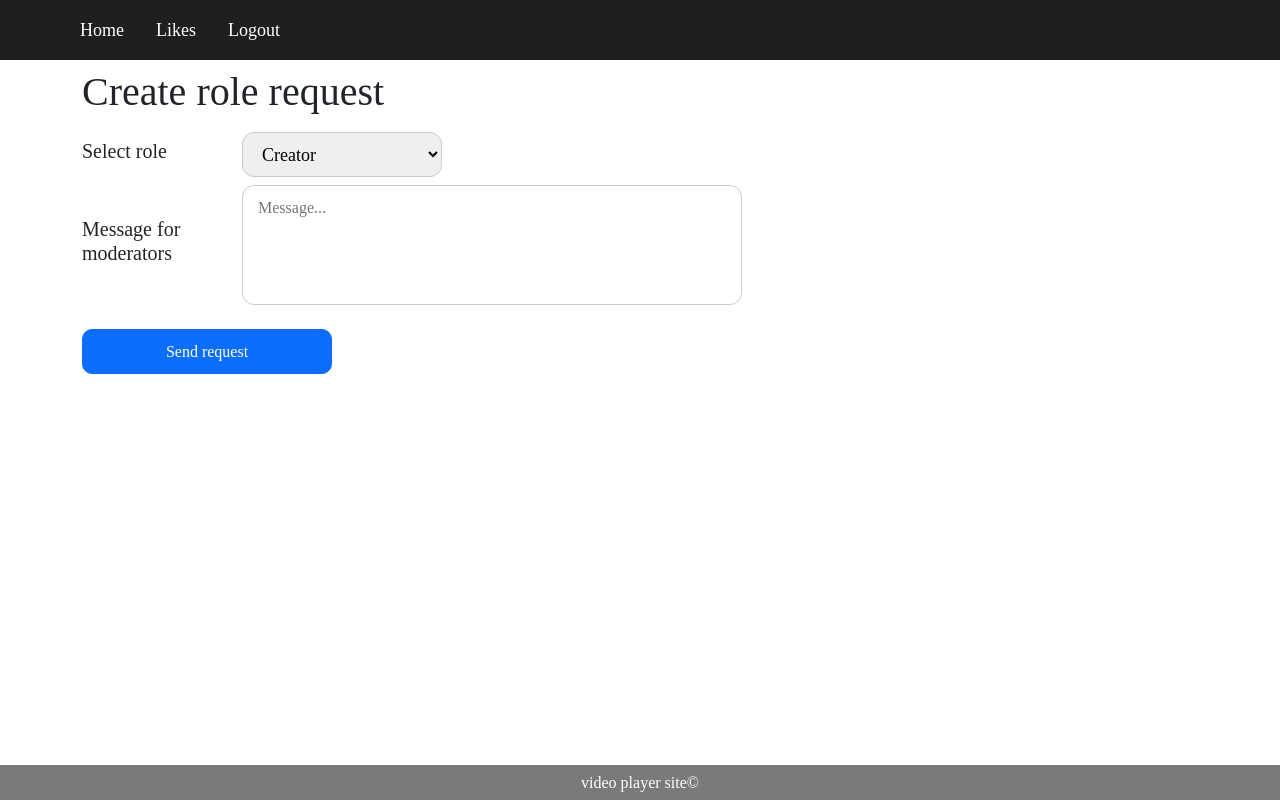
After one commit to xanaxhol1c/video-player-site, a Django app: page /create-role-request/ in a window 1280 px wide. The commit adds this page. Run offline with Django 5.2, Linux system fonts and the light colour scheme; a user stored in the database is signed in; data comes from the database, SQL or seed files in the repository; both versions use the stored data as it was after the commit; some libraries are stand-ins or nearby versions; some web fonts are replaced.

Commit message:
added model + form + view for role requests

```diff
--- a/video_player_site/authorization/forms.py
+++ b/video_player_site/authorization/forms.py
@@ -1,6 +1,6 @@
 from django import forms
 from django.contrib.auth.hashers import make_password
-from .models import UserModel
+from .models import UserModel, UserRoleRequest
 
 class UserRegistrationForm(forms.ModelForm):
     class Meta:
@@ -19,3 +19,8 @@ class UserRegistrationForm(forms.ModelForm):
             user.save()
 
         return user
+
+class CreateUserRoleRequest(forms.ModelForm):
+    class Meta:
+        model = UserRoleRequest
+        fields = ['role', 'message']
--- a/video_player_site/authorization/models.py
+++ b/video_player_site/authorization/models.py
@@ -32,3 +32,19 @@ class UserLikes(models.Model):
 
     class Meta:
         unique_together = ('user', 'video')
+
+
+class UserRoleRequest(models.Model):
+    user = models.ForeignKey(UserModel, on_delete=models.CASCADE)
+    role = models.ForeignKey(Role, on_delete=models.CASCADE)
+    message = models.TextField(max_length=500)
+    is_approved = models.BooleanField(default=None, null=True)
+    created_at = models.DateTimeField(auto_now_add=True)
+
+    class Meta:
+        verbose_name="Role Request"
+        verbose_name_plural="Role Requests"
+
+
+    def __str__(self):
+        return str(f'{self.user.username} -> {self.role.name}')
--- a/video_player_site/main/urls.py
+++ b/video_player_site/main/urls.py
@@ -1,10 +1,11 @@
 from django.urls import path
-from .views import index, for_creators, upload_success
+from .views import index, for_creators, upload_success, create_role_request
 
 app_name="main"
 
 urlpatterns = [
     path('', index, name='index'),
     path('for-creators/', for_creators, name='for_creators'),
+    path('create-role-request/', create_role_request, name="create_role_request"),
     path('upload-success/', upload_success, name='upload_success'),
 ]
--- a/video_player_site/main/views.py
+++ b/video_player_site/main/views.py
@@ -1,5 +1,7 @@
+from functools import wraps
 from .forms import UploadVideoForm
-from functools import wraps
+from authorization.forms import CreateUserRoleRequest
+from authorization.models import Role
 from django.shortcuts import render, redirect
 from django.urls import reverse
 from videos.models import Video, Category
@@ -53,3 +55,24 @@ def for_creators(request):
 @check_role('Creator')
 def upload_success(request):
     return render(request, 'main/upload_succecc.html')
+
+@login_required
+def create_role_request(request):
+    if request.method == 'POST':
+        form = CreateUserRoleRequest(request.POST)
+
+        if form.is_valid():
+            role_request = form.save(commit=False)
+            role_request.user = request.user
+
+            role_request.save()
+
+            return redirect(reverse('main:index'))
+
+    else:
+        form = CreateUserRoleRequest(request)
+
+        # roles = Role.objects.all().exclude(name__in=[request.user.role, 'User'])
+        roles = Role.objects.filter(name='Creator')
+
+    return render(request, 'main/create_role_request.html', {'form' : form, 'roles' : roles})
--- a/video_player_site/templates/layout.html
+++ b/video_player_site/templates/layout.html
@@ -20,6 +20,9 @@
                         <li><a href='/login/' class="nav-a m-3">Login</a></li>
                     {% else %}
                         <li><a href='/videos/likes/' class="nav-a m-3">Likes</a></li>
+                        {% if request.user.role.name == "User" %}
+                            <li><a href='/create-role-request/' class="nav-a m-3">Create role request</a></li>
+                        {% endif %}
                         {% if request.user.role.name == "Creator" %}
                             <li><a href='/for-creators/' class="nav-a m-3">For creators</a></li>
                         {% endif %}
--- /dev/null
+++ b/video_player_site/templates/main/create_role_request.html
@@ -0,0 +1,28 @@
+{% extends "layout.html" %}
+{% load static %}
+
+{% block title %}Create Role Request{% endblock title %}
+
+{% block content %}
+    <div class="mt-2">
+        <h1>Create role request</h1>
+        <div class="mt-3">
+            <form method="post" action='' class="d-flex flex-column">
+                {% csrf_token %}
+                <div class="mb-2 d-flex flex-row align-items-center" style="gap: 10px;">
+                    <h5 class="upload-video-label">Select role</h5>
+                    <select name="role" placeholder="Role" class="upload-video-select">
+                        {% for role in roles %}
+                            <option value="{{role.id}}">{{role.name}}</option>
+                        {% endfor %}
+                    </select>
+                </div>
+                <div class="mb-2 d-flex flex-row align-items-center" style="gap: 10px;">
+                    <h5 class="upload-video-label">Message for moderators</h5>
+                    <textarea class="upload-video-textarea" name="message" placeholder="Message..." value=" "></textarea>
+                </div>
+                <button type="submit" class="btn btn-primary upload-video-btn mt-3">Send request</button>
+            </form>
+        </div>
+    </div>
+{% endblock content %}
```
Also changed, not shown: video_player_site/authorization/admin.py (+6 -1 lines), video_player_site/authorization/migrations/0005_userrolerequest.py (added), video_player_site/authorization/migrations/0006_alter_userrolerequest_is_approved.py (added), video_player_site/authorization/migrations/0007_alter_userrolerequest_options.py (added), video_player_site/db.sqlite3.
